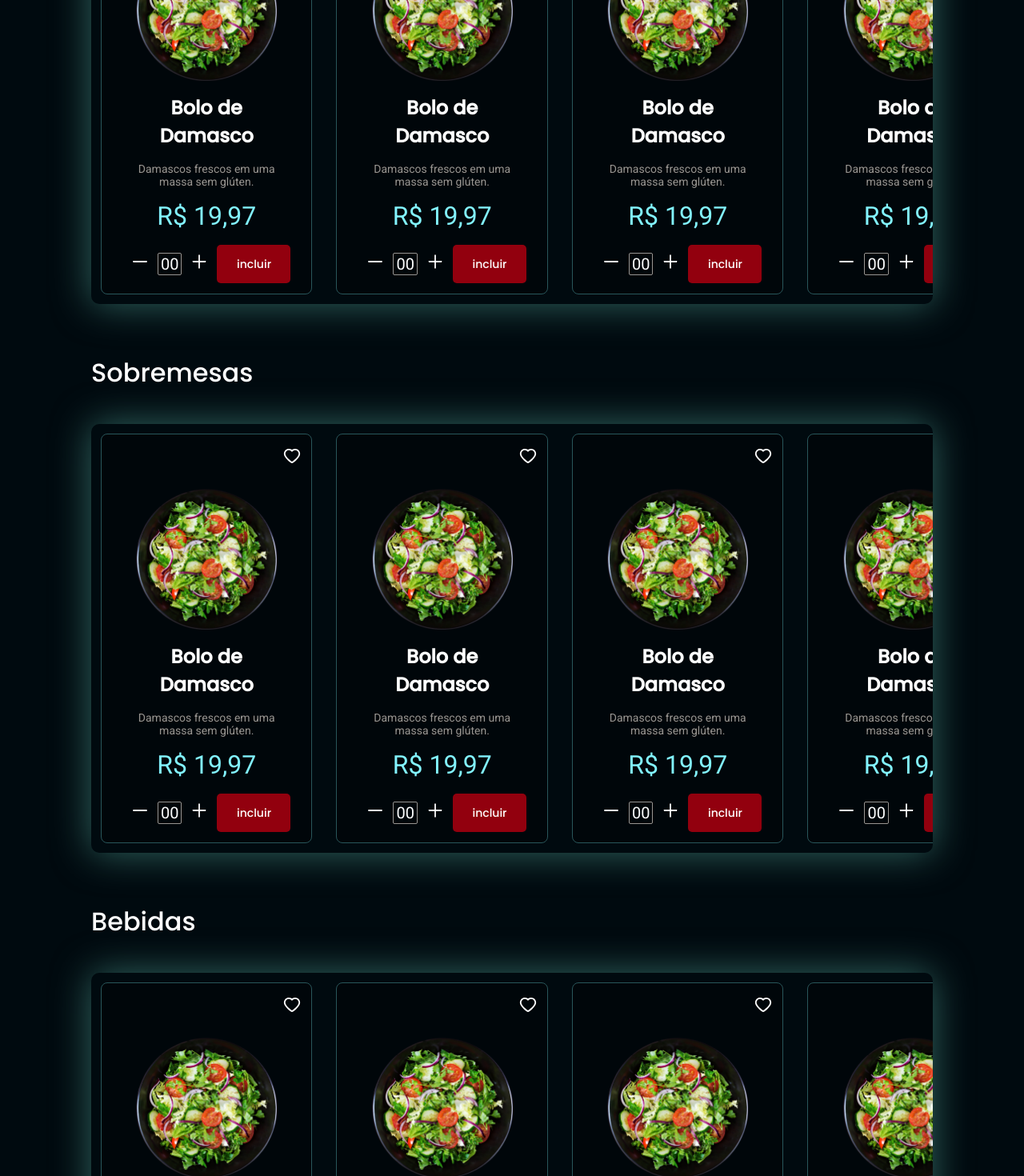
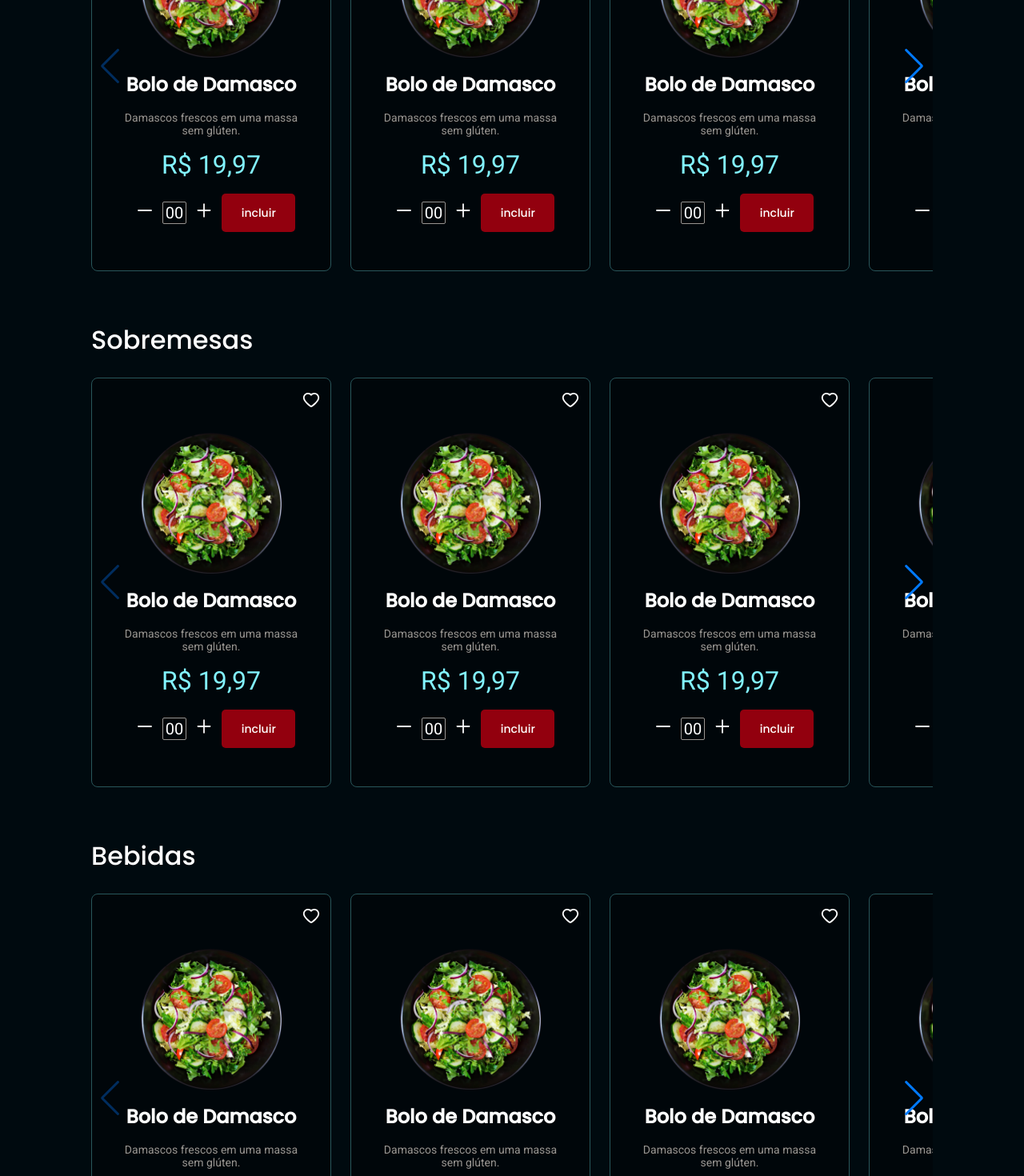
Before and after one commit to renyzeraa/foodexplorer-frontend, a React (Vite) app in the folder web/: page / in a window 1280 px wide. Shown: the part 780-2250 px from the top of the page at 80% size. Built offline with nearby package versions, Linux system fonts and the light colour scheme.

Commit message:
feat sweaper slider img home

```diff
--- a/web/src/pages/Home/index.jsx
+++ b/web/src/pages/Home/index.jsx
@@ -3,13 +3,18 @@ import { Header } from '../../components/Header'
 import { Footer } from '../../components/Footer'
 import fruits from '../../assets/fruits-header.svg'
 import { Card } from '../../components/Card'
+import { Swiper, SwiperSlide } from 'swiper/react'
+import 'swiper/css'
+import 'swiper/css/pagination'
+import 'swiper/css/navigation'
+import { Pagination, Navigation } from 'swiper'
 
 import bolodamasco from '../../assets/pratos/molla.png'
 
 export function Home({ admin = true }) {
     return (
         <Container>
-            {admin ? <Header /> : <Header />}
+            <Header />
             <main>
                 <header>
                     <div className="img-content">
@@ -24,90 +29,171 @@ export function Home({ admin = true }) {
                     </div>
                 </header>
                 <section className="content">
-                    <h1>Pratos principais</h1>
+                    <h1>Refeições</h1>
                     <div className="cards">
+                        <Swiper
+                            spaceBetween={40}
+                            className="mySwiper"
+                            slidesPerView={3}
+                            navigation={true}
+                            modules={[Pagination, Navigation]}
+                        >
+                            <SwiperSlide className="card">
+                                <Card
+                                    title="Bolo de Damasco"
+                                    description="Damascos frescos em uma massa sem glúten."
+                                    price="19,97"
+                                    img={bolodamasco}
+                                    isAdmin={admin}
+                                ></Card>
+                            </SwiperSlide>
+                            <SwiperSlide className="card">
                                 <Card
                                     title="Bolo de Damasco"
                                     description="Damascos frescos em uma massa sem glúten."
                                     price="19,97"
                                     img={bolodamasco}
                                 ></Card>
+                            </SwiperSlide>
+                            <SwiperSlide>
                                 <Card
                                     title="Bolo de Damasco"
                                     description="Damascos frescos em uma massa sem glúten."
                                     price="19,97"
                                     img={bolodamasco}
                                 ></Card>
+                            </SwiperSlide>
+                            <SwiperSlide>
                                 <Card
                                     title="Bolo de Damasco"
                                     description="Damascos frescos em uma massa sem glúten."
                                     price="19,97"
                                     img={bolodamasco}
                                 ></Card>
+                            </SwiperSlide>
+                            <SwiperSlide>
                                 <Card
                                     title="Bolo de Damasco"
                                     description="Damascos frescos em uma massa sem glúten."
                                     price="19,97"
                                     img={bolodamasco}
                                 ></Card>
-                    </div>
-                </section>
-                <section className="content">
-                    <h1>Sobremesas</h1>
-                    <div className="cards">
+                            </SwiperSlide>
+                            <SwiperSlide>
                                 <Card
                                     title="Bolo de Damasco"
                                     description="Damascos frescos em uma massa sem glúten."
                                     price="19,97"
                                     img={bolodamasco}
                                 ></Card>
+                            </SwiperSlide>
+                        </Swiper>
+                    </div>
+                </section>
+                <section className="content">
+                    <h1>Sobremesas</h1>
+                    <div className="cards">
+                        <Swiper
+                            spaceBetween={40}
+                            className="mySwiper"
+                            slidesPerView={3}
+                            navigation={true}
+                            modules={[Pagination, Navigation]}
+                        >
+                            <SwiperSlide className="card">
                                 <Card
                                     title="Bolo de Damasco"
                                     description="Damascos frescos em uma massa sem glúten."
                                     price="19,97"
                                     img={bolodamasco}
                                 ></Card>
+                            </SwiperSlide>
+                            <SwiperSlide>
                                 <Card
                                     title="Bolo de Damasco"
                                     description="Damascos frescos em uma massa sem glúten."
                                     price="19,97"
                                     img={bolodamasco}
                                 ></Card>
+                            </SwiperSlide>
+                            <SwiperSlide>
                                 <Card
                                     title="Bolo de Damasco"
                                     description="Damascos frescos em uma massa sem glúten."
                                     price="19,97"
                                     img={bolodamasco}
                                 ></Card>
-                    </div>
-                </section>
-                <section className="content">
-                    <h1>Bebidas</h1>
-                    <div className="cards">
+                            </SwiperSlide>
+                            <SwiperSlide>
                                 <Card
                                     title="Bolo de Damasco"
                                     description="Damascos frescos em uma massa sem glúten."
                                     price="19,97"
                                     img={bolodamasco}
                                 ></Card>
+                            </SwiperSlide>
+                            <SwiperSlide>
                                 <Card
                                     title="Bolo de Damasco"
                                     description="Damascos frescos em uma massa sem glúten."
                                     price="19,97"
                                     img={bolodamasco}
                                 ></Card>
+                            </SwiperSlide>
+                        </Swiper>
+                    </div>
+                </section>
+                <section className="content">
+                    <h1>Bebidas</h1>
+                    <div className="cards">
+                        <Swiper
+                            spaceBetween={40}
+                            className="mySwiper"
+                            slidesPerView={3}
+                            navigation={true}
+                            modules={[Pagination, Navigation]}
+                        >
+                            <SwiperSlide className="card">
                                 <Card
                                     title="Bolo de Damasco"
                                     description="Damascos frescos em uma massa sem glúten."
                                     price="19,97"
                                     img={bolodamasco}
                                 ></Card>
+                            </SwiperSlide>
+                            <SwiperSlide>
                                 <Card
                                     title="Bolo de Damasco"
                                     description="Damascos frescos em uma massa sem glúten."
                                     price="19,97"
                                     img={bolodamasco}
                                 ></Card>
+                            </SwiperSlide>
+                            <SwiperSlide>
+                                <Card
+                                    title="Bolo de Damasco"
+                                    description="Damascos frescos em uma massa sem glúten."
+                                    price="19,97"
+                                    img={bolodamasco}
+                                ></Card>
+                            </SwiperSlide>
+                            <SwiperSlide>
+                                <Card
+                                    title="Bolo de Damasco"
+                                    description="Damascos frescos em uma massa sem glúten."
+                                    price="19,97"
+                                    img={bolodamasco}
+                                ></Card>
+                            </SwiperSlide>
+                            <SwiperSlide>
+                                <Card
+                                    title="Bolo de Damasco"
+                                    description="Damascos frescos em uma massa sem glúten."
+                                    price="19,97"
+                                    img={bolodamasco}
+                                ></Card>
+                            </SwiperSlide>
+                        </Swiper>
                     </div>
                 </section>
             </main>
--- a/web/src/pages/Home/style.js
+++ b/web/src/pages/Home/style.js
@@ -51,37 +51,16 @@ export const Container = styled.div`
                 font-family: 'Poppins', sans-serif;
                 font-weight: 500;
                 font-size: 32px;
-                margin-bottom: 40px;
+                margin-bottom: 23px;
             }
 
             .cards {
-                display: flex;
-                gap: 30px;
-                overflow-x: scroll;
-                overflow-y: hidden;
-                max-width: 1100px;
-                box-shadow: 0 0 3em 0px #316661;
-                border-radius: 10px;
-                padding: 12px;
-
-                ::-webkit-scrollbar {
-                    background-color: transparent;
-                    height: 8px;
-                }
-                ::-webkit-scrollbar-track {
-                    background-color: transparent;
-                }
-                ::-webkit-scrollbar-thumb {
-                    background-color: ${({ theme }) => theme.COLORS.PRICE};
-                    border-radius: 20px;
-                }
-                ::-webkit-scrollbar-button:start:decrement {
-                    width: 50px;
-                    background-color: transparent;
-                }
-                ::-webkit-scrollbar-button:end:increment {
-                    width: 50px;
-                    background-color: transparent;
+                .swiper {
+                    .swiper-wrapper {
+                        .swiper-slide {
+                            margin-right: 0px !important;
+                        }
+                    }
                 }
             }
         }
```
Lines whose indentation alone changed are shown as unchanged.
